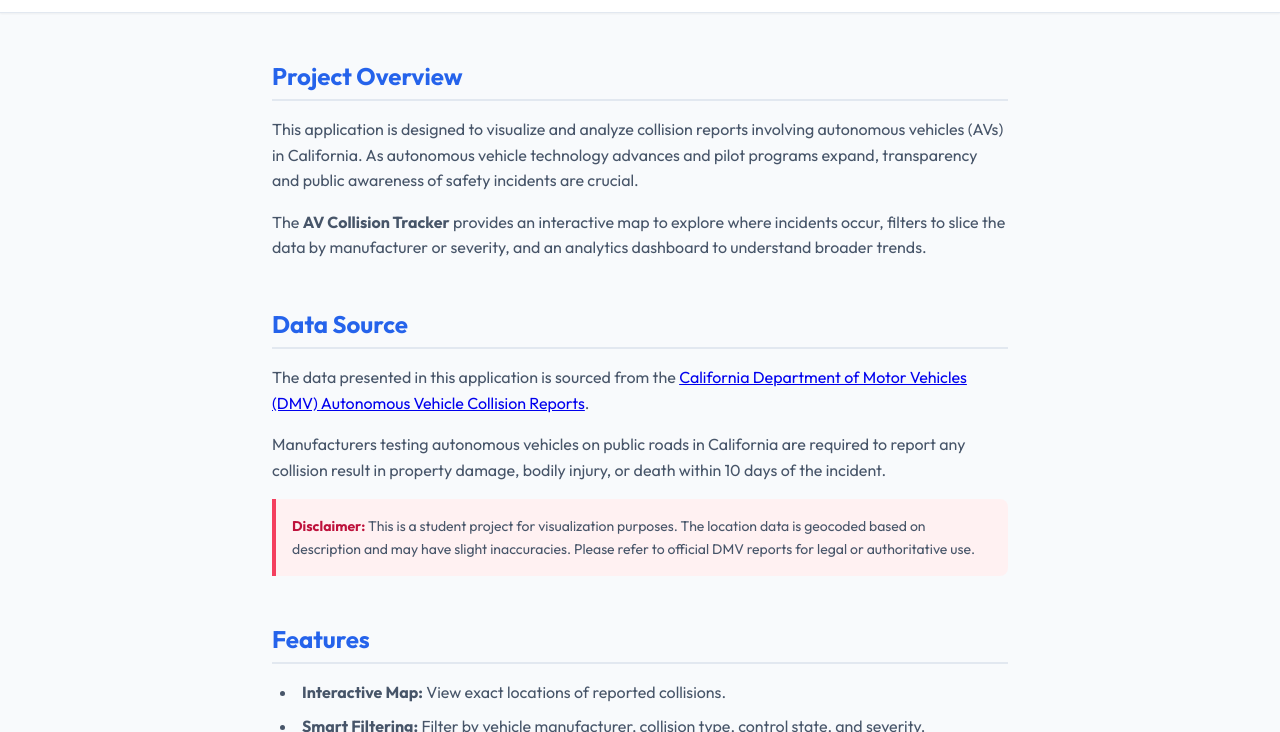
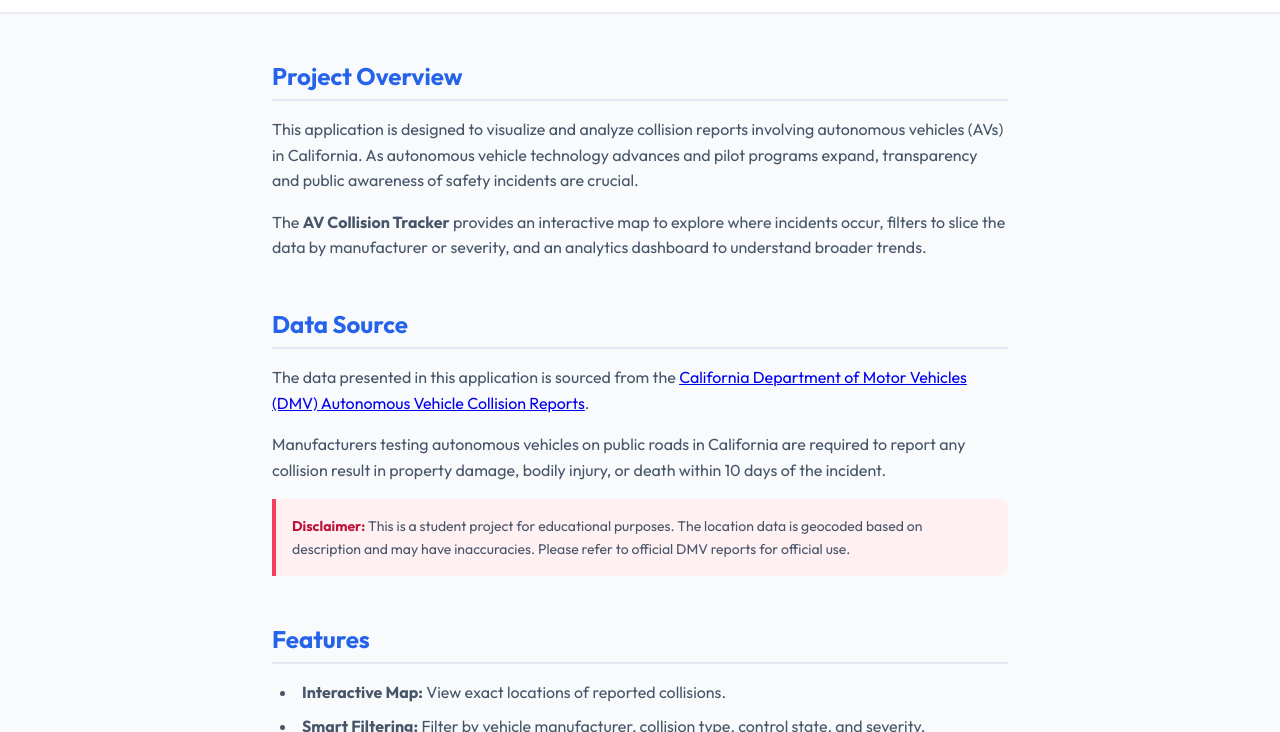
Before and after one commit to AlexEndo/202FinalProject, a plain HTML site: page about.html in a window 1280 px wide. Shown: the part 68-800 px from the top of the page. Drawn offline with Linux system fonts and the light colour scheme.

Commit message:
docs: Refine disclaimer wording on the about page.

```diff
--- a/about.html
+++ b/about.html
@@ -59,9 +59,9 @@
                         any collision result in property damage, bodily injury, or death within 10 days of the incident.
                     </p>
                     <p class="disclaimer">
-                        <strong>Disclaimer:</strong> This is a student project for visualization purposes. The location
-                        data is geocoded based on description and may have slight inaccuracies.
-                        Please refer to official DMV reports for legal or authoritative use.
+                        <strong>Disclaimer:</strong> This is a student project for educational purposes. The location
+                        data is geocoded based on description and may have inaccuracies.
+                        Please refer to official DMV reports for official use.
                     </p>
                 </section>
 
```
